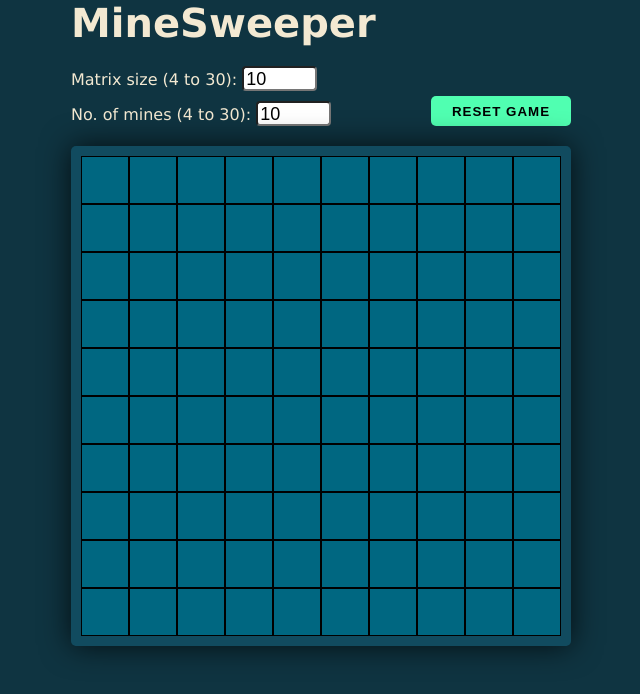
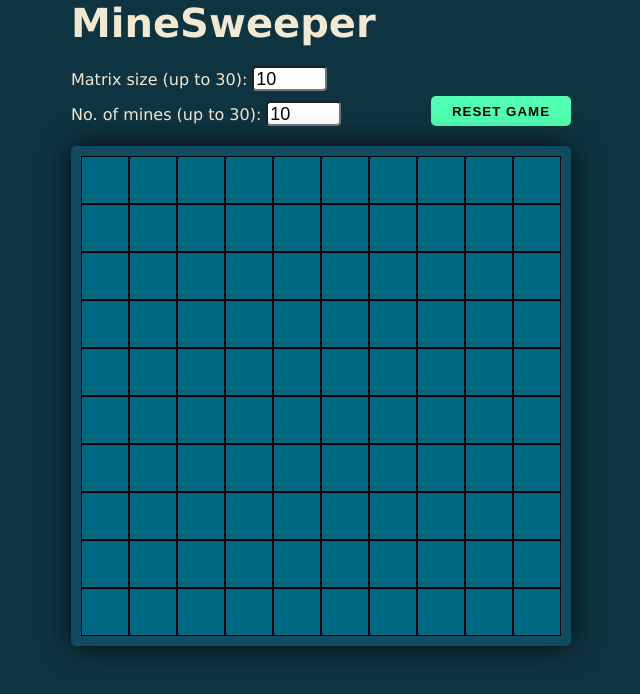
Before and after one commit to jorgencarlsen/minesweeper, a React (Create React App) app: page / in a window 1280 px wide. Shown: the top 694 px of the page, without its empty margins (319-959 px from the left). Built offline with nearby package versions, Linux system fonts and the light colour scheme.

Commit message:
Fix bug with inputs

```diff
--- a/src/components/GameControls.jsx
+++ b/src/components/GameControls.jsx
@@ -42,12 +42,13 @@ const GameControls = ({ handleGameReset, setValues, values }) => {
   const handleChange = (e) => {
     const { name, value } = e.target;
     const valueToNum = parseInt(value);
-    if (valueToNum < 4 || valueToNum > 30) {
+    if (valueToNum > 30) {
       setValues({
         ...values,
-        [name]: 10,
+        [name]: 30,
       });
     } else {
+      console.log({name, values})
       setValues({
         ...values,
         [name]: valueToNum,
@@ -59,11 +60,11 @@ const GameControls = ({ handleGameReset, setValues, values }) => {
     <ControlsContainer>
       <InputContainer>
         <div>
-          Matrix size (4 to 30):
+          Matrix size (up to 30):
           <input value={values.rows} name='rows' type='number' placeholder='10' min='10' max='30' onChange={handleChange}></input>
         </div>
         <div>
-          No. of mines (4 to 30):
+          No. of mines (up to 30):
           <input value={values.mines} name='mines' type='number' placeholder='10' onChange={handleChange}></input>
         </div>
       </InputContainer>
```
Also changed, not shown: 1 other file (tests, documents, lock files or other folders).
